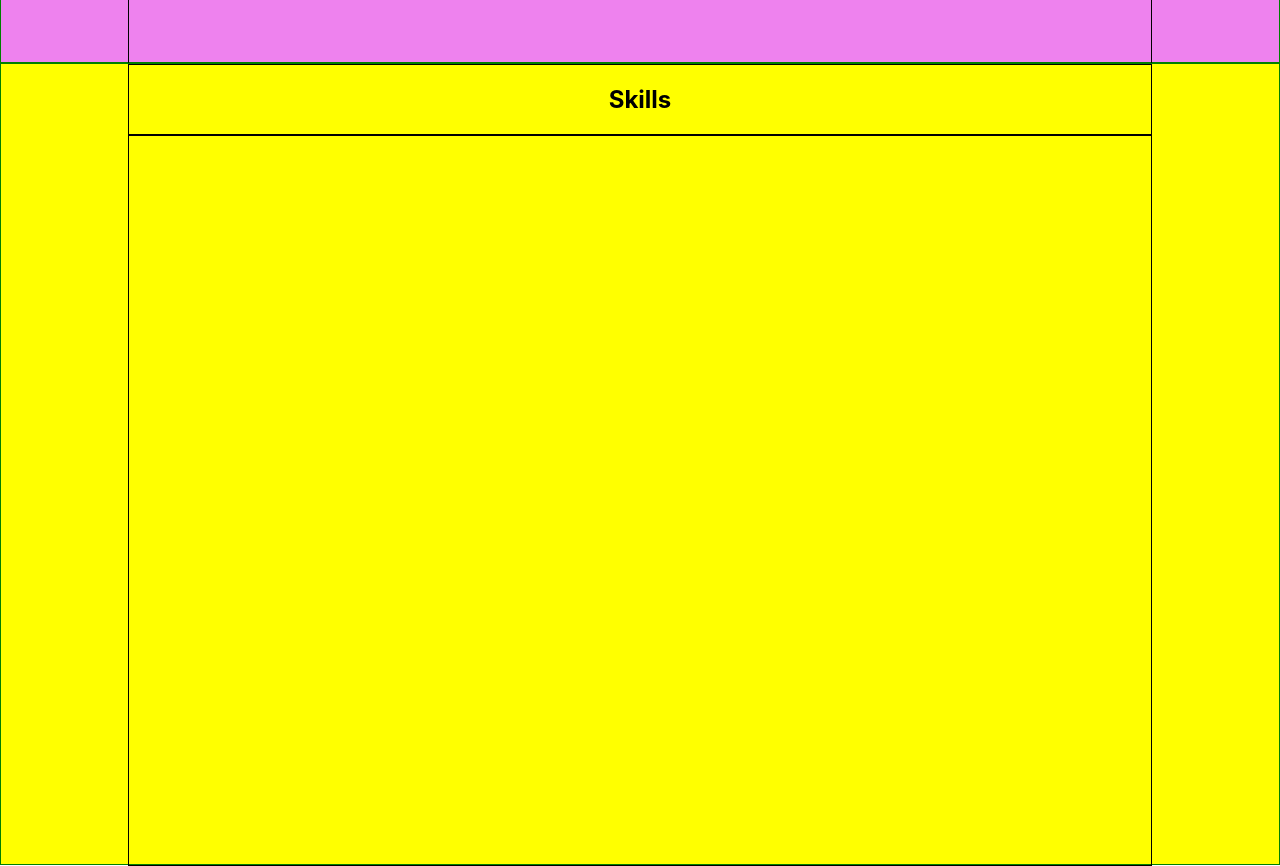
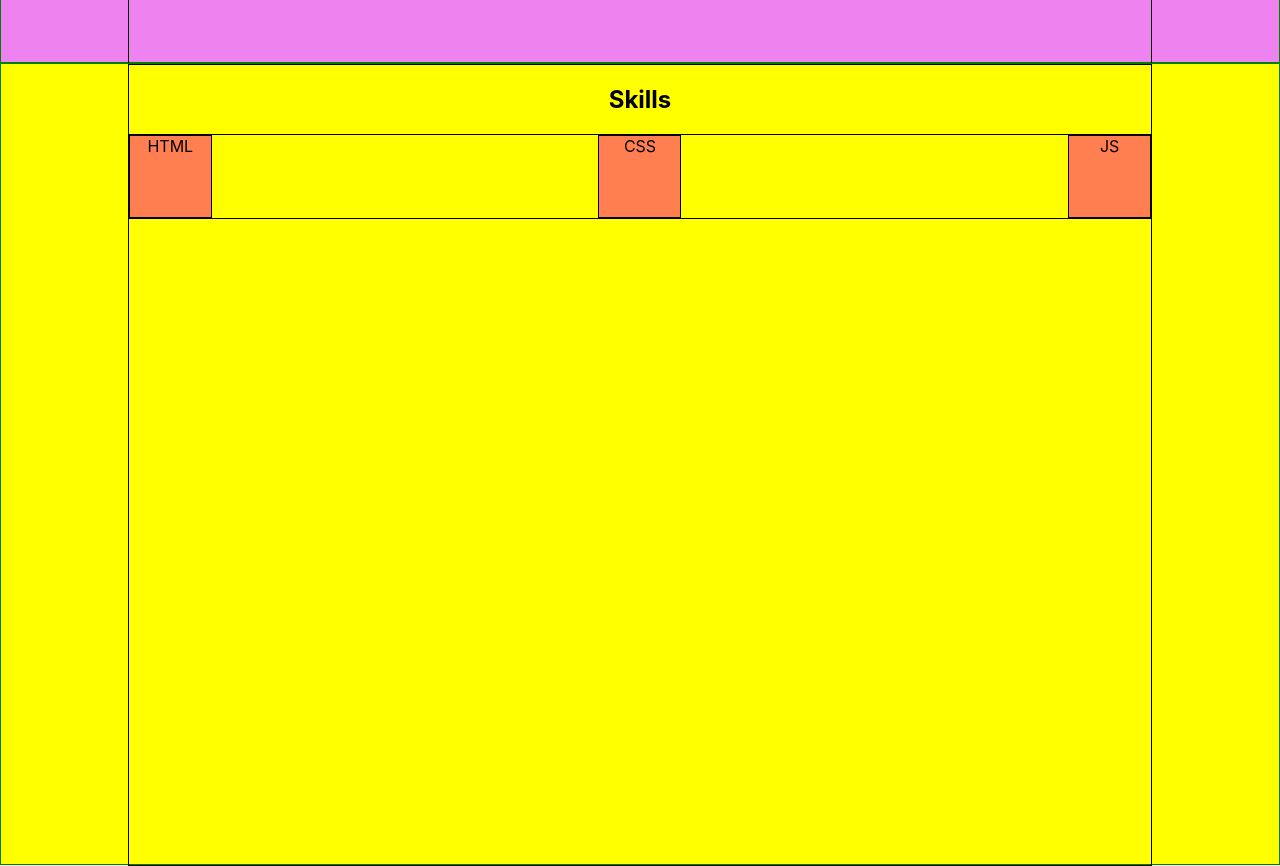
Before and after one commit to vovitolog/portfolio, a React (Create React App) app: page / in a window 1280 px wide. Shown: the part 820-1686 px from the top of the page. Built offline with nearby package versions, Linux system fonts and the light colour scheme.

Commit message:
feat: add Skill component

```diff
--- a/src/components/skills/Skills.jsx
+++ b/src/components/skills/Skills.jsx
@@ -1,12 +1,17 @@
 import React from "react";
 import classes from "./Skills.module.css";
 import styleContainer from "../../common/styles/Container.module.css"
+import {Skill} from "./skill/Skill";
 
 export const Skills = () => {
     return <section className={classes.skillsBlock}>
         <div className={`${styleContainer.container} ${classes.skillsContainer}`}>
             <h2>Skills</h2>
-            <div className={classes.skills}></div>
+            <div className={classes.skills}>
+                <Skill name={'HTML'}/>
+                <Skill name={'CSS'}/>
+                <Skill name={'JS'}/>
+            </div>
         </div>
     </section>
 }
--- a/src/components/skills/Skills.module.css
+++ b/src/components/skills/Skills.module.css
@@ -12,4 +12,6 @@
 .skills {
     border: 1px solid black;
     width: 100%;
+    display: flex;
+    justify-content: space-between;
 }
--- /dev/null
+++ b/src/components/skills/skill/Skill.jsx
@@ -0,0 +1,6 @@
+import React from "react";
+import classes from "./Skill.module.css";
+
+export const Skill = (props) => {
+    return <div className={classes.skill}>{props.name}</div>
+}
--- /dev/null
+++ b/src/components/skills/skill/Skill.module.css
@@ -0,0 +1,7 @@
+.skill {
+    border: 1px solid black;
+    width: 250px;
+    background-color: coral;
+    height: 81px;
+    width: 81px;
+}
```
